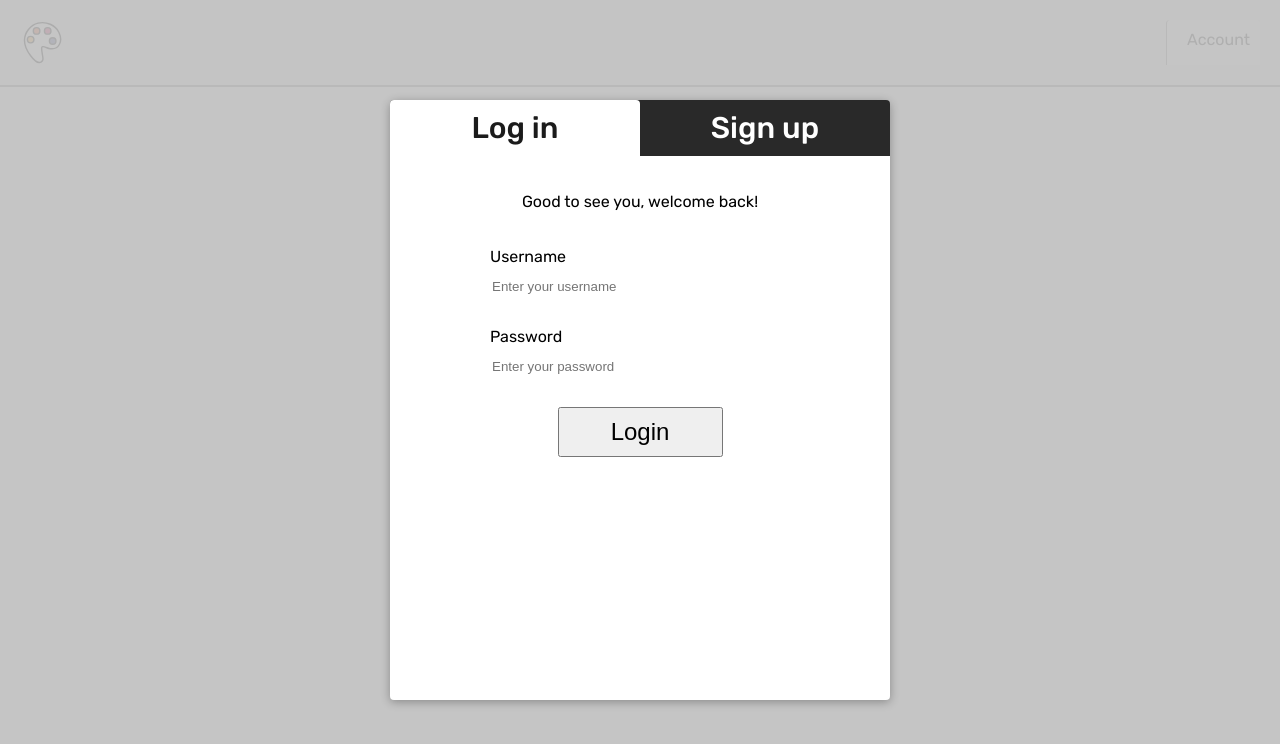
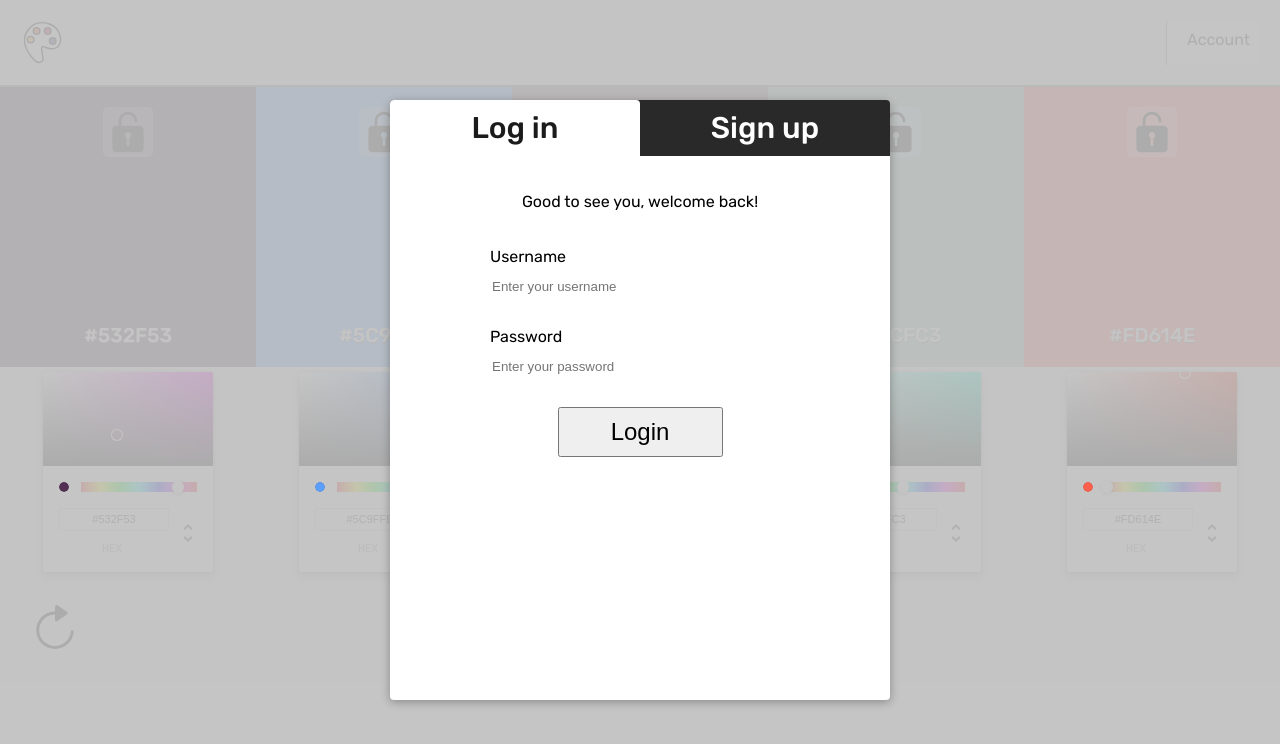
Before and after one commit to sschipke-conga/palette-producer, a React (Create React App) app: page /login in a window 1280 px wide. Shown: the top 744 px of the page. Built offline with nearby package versions, Linux system fonts and the light colour scheme.

Commit message:
Begin using redux will start on updating palettes

```diff
--- a/src/components/App/App.js
+++ b/src/components/App/App.js
@@ -3,12 +3,15 @@ import './App.scss';
 import PaletteContainer from '../PaletteContainer/PaletteContainer';
 import ProjectContainer from '../ProjectContainer/ProjectContainer';
 import Modal from '../Modal/Modal';
+import { bindActionCreators } from "redux";
+import { connect } from "react-redux";
+import { setCurrentPalette, setAllPalettes } from "../../actions/index";
 import { getUserProjects, getProjectPalettes, deletePalette, deleteProject, saveProject, savePalette, updatePalette, updateProject } from '../../util/apiCalls';
 import Nav from '../Nav/Nav'
 import { Route } from 'react-router-dom';
 
 
-class App extends Component {
+export class App extends Component {
   constructor() {
     super();
     this.state = {
@@ -115,11 +118,21 @@ class App extends Component {
   render() {
     return (
       <main className="App">
-        <Nav />
         <Route
           path="/(login|signup)"
           render={() => (
+            <div>
+              <Nav />
             <Modal loadProjects={this.loadUserProjectsAndPalettes} />
+                          <PaletteContainer
+                userID={this.state.userID}
+                currentPalette={this.state.currentPalette}
+                handleChange={this.handleChange}
+                projectName={this.state.projectName}
+                paletteName={this.state.paletteName}
+                save={this.save}
+              />
+            </div>
           )}
         />
         <Route
@@ -127,16 +140,16 @@ class App extends Component {
           path="/"
           render={() => (
             <div>
+              <Nav />
               <PaletteContainer
                 userID={this.state.userID}
-                currentProject={this.state.currentProject}
                 currentPalette={this.state.currentPalette}
                 handleChange={this.handleChange}
                 projectName={this.state.projectName}
                 paletteName={this.state.paletteName}
                 save={this.save}
               />
-              {this.state.userID && (
+              {/* {this.state.userID && (
                 <ProjectContainer
                   projects={this.state.projects}
                   palettes={this.state.palettes}
@@ -144,7 +157,7 @@ class App extends Component {
                   removePalette={this.removePalette}
                   removeProject={this.removeProject}
                 />
-              )}
+              )} */}
             </div>
           )}
         />
@@ -153,7 +166,19 @@ class App extends Component {
   }
 }
 
-export default App;
+export const mapDispatchToProps = dispatch =>
+  bindActionCreators(
+    {
+      setCurrentPalette
+    },
+    dispatch
+  );
+
+  export const mapStateToProps = state => ({
+    currentPalette: state.currentPalette
+  });
+
+export default connect(mapStateToProps, mapDispatchToProps)(App);
 
 App.propTypes = {
 
--- a/src/components/ColorCard/ColorCard.js
+++ b/src/components/ColorCard/ColorCard.js
@@ -21,8 +21,11 @@ export class ColorCard extends Component {
   }
 
   changeColor = (hexCode) => {
-    const updatedPalette = this.props.currentPalette;
-    const { color, index, setCurrentPalette } = this.props;
+    const { color, index, isLocked, currentPalette, setCurrentPalette } = this.props;
+    if(isLocked) {
+      return false
+    }
+    const updatedPalette = currentPalette;
     updatedPalette[index].hexCode = hexCode
     setCurrentPalette(updatedPalette);
   }
@@ -41,7 +44,10 @@ export class ColorCard extends Component {
         <p className='hex'>{this.props.color}</p>
       </div>
       <div className='picker-container'>
+        {isLocked ?
+        null :
         <ChromePicker className='color-picker' disableAlpha={true} width={170} color={color} onChange={({ hex }) => this.changeColor(hex)} />
+        }
       </div>
     </div >
   )
--- a/src/components/ColorCard/ColorCard.scss
+++ b/src/components/ColorCard/ColorCard.scss
@@ -6,13 +6,19 @@
 
 .color {
   position: relative;
+  display: flex;
+  flex-direction: column;
+  justify-content: space-between;
   height: 30vh;
   padding: 20px;
 }
 
 .lock {
   cursor: pointer;
+  background-color: rgba(244, 244, 244, 0.3);
+  border-radius: 5px;
   height: 50px;
+  margin: 0 auto;
   width: 50px;
 }
 
@@ -33,6 +39,7 @@
   justify-content: center;
   margin-top: 5px;
   width: 100%;
+  min-height: 12.5em;
 }
 
 .color-picker {
--- a/src/components/PaletteCard/PaletteCard.js
+++ b/src/components/PaletteCard/PaletteCard.js
@@ -19,7 +19,7 @@ export const PaletteCard = ({ select, project, palette, removePalette }) => {
 
   return (
     <div className="PaletteCard-div">
-      {palette.name && <h4 className="paletteCard-header">{palette.name}</h4>}
+      <h4 className="paletteCard-header">{palette.name}</h4>
       <div
         className="PaletteCard"
         id={palette.id}
--- a/src/components/PaletteContainer/PaletteContainer.js
+++ b/src/components/PaletteContainer/PaletteContainer.js
@@ -10,12 +10,6 @@ import {setCurrentPalette} from '../../actions/index'
 import ColorCard from '../ColorCard/ColorCard';
 
 export class PaletteContainer extends Component {
-  constructor({ userID, currentProject, currentPalette, save }) {
-    super();
-    this.state = {
-      userID,
-    };
-  }
 
   // componentDidMount = () => {
   //   const { color1, color2, color3, color4, color5 } = this.state
@@ -60,34 +54,19 @@ export class PaletteContainer extends Component {
   //   }
   // }
 
-  changeColor = (colorN, hexCode) => {
-    this.setState({
-      [colorN]: {
-        hexCode,
-        isLocked: false
+  randomizePalette = () => {
+    const {setCurrentPalette, currentPalette} = this.props;
+    const updatedPalette = currentPalette.map(item => {
+      if(!item.isLocked) {
+        item.hexCode = generateRandomHex()
       }
+      return item
     })
+    console.log('random')
+    setCurrentPalette(updatedPalette)
   }
 
-  randomizePalette = () => {
-    const {setCurrentPalette} = this.props;
-    // const currentPalette = this.props
-    // setCurrentPalette({})
-    // for (let parameter of ["color1", "color2", "color3", "color4", "color5"]) {
-    //   if (!this.state[parameter].isLocked) {
-    //     this.setState({
-    //       [parameter]: {
-    //         hexCode: generateRandomHex(),
-    //         isLocked: false
-    //       }
-    //     })
-    //   }
-    // }
-
-
-  }
-
-  displayPalettes = colors => {
+  displayPalettes = () => {
     const {currentPalette} = this.props
     return currentPalette.map((color, index) => {
       return (
@@ -107,16 +86,10 @@ export class PaletteContainer extends Component {
     return (
       <main className="PaletteContainer">
         <section className="PaletteContainer-section">
-          {this.displayPalettes([
-            this.state.color1,
-            this.state.color2,
-            this.state.color3,
-            this.state.color4,
-            this.state.color5
-          ])}
+          {this.displayPalettes()}
         </section>
         <header className="PaleteContainer-header">
-          <div className="PaleteContainer-names">
+          {/* <div className="PaleteContainer-names">
             <input
               type="text"
               className="project-name"
@@ -133,24 +106,15 @@ export class PaletteContainer extends Component {
               placeholder="Enter new palette name"
               onChange={this.props.handleChange}
             />
-          </div>
+          </div> */}
           <div className="icon-container">
             <IoIosRefresh
               className="randomize-icon"
               onClick={this.randomizePalette}
             />
-            <IoMdSave
+            {/* <IoMdSave
               className="save-icon"
-              onClick={() =>
-                this.props.save({
-                  color1: this.state.color1.hexCode,
-                  color2: this.state.color2.hexCode,
-                  color3: this.state.color3.hexCode,
-                  color4: this.state.color4.hexCode,
-                  color5: this.state.color5.hexCode
-                })
-              }
-            />
+            /> */}
           </div>
         </header>
       </main>
--- a/src/components/ProjectCard/ProjectCard.scss
+++ b/src/components/ProjectCard/ProjectCard.scss
@@ -15,10 +15,9 @@
   border: 2px black solid;
   cursor: pointer;
   display: flex;
-  height: 200px;
   justify-content: center;
   margin-left: 20px;
-  width: 200px;
+  // width: 200px;
   &:hover {
     background: rgb(194, 194, 194);
   }
@@ -40,9 +39,9 @@
   background: rgb(244, 244, 244);
   border-radius: 5px;
   cursor: pointer;
-  height: 50px;
+  font-size: 1em;
   margin-left: 22px;
-  width: 50px;
+  width: 25%;
   &:hover {
     opacity: 0.5;
   }
--- a/src/components/ProjectContainer/ProjectContainer.js
+++ b/src/components/ProjectContainer/ProjectContainer.js
@@ -27,9 +27,9 @@ export const ProjectContainer = ({ select, projects, palettes, removePalette, re
       <h4 className='no-projects'>Get started by adding a palette to your first project!</h4>
       <p className='explanation'>Once you've made a palette, double click it to select it.</p>
       </>)}
-      {projects.length !== 0 && <div className='add-project-container' onClick={() => select({name: ''}, {name: ''})}>
-        <IoIosAddCircleOutline className='add-project-icon' />
-      </div>}
+      {projects.length !== 0 && <button className='add-project-container' onClick={() => select({name: ''}, {name: ''})}>
+        Create a new project
+      </button>}
       {displayProjects}
     </div >
   )
--- a/src/components/ProjectContainer/ProjectContainer.scss
+++ b/src/components/ProjectContainer/ProjectContainer.scss
@@ -15,7 +15,7 @@
   display: flex;
   height: 100px;
   justify-content: center;
-  margin: 20px;
+  margin: 10px auto;
   &:hover {
     background: rgb(194, 194, 194);
   }
--- /dev/null
+++ b/src/reducers/allPalettes.js
@@ -0,0 +1,10 @@
+const allPalettes = (state = [], action) => {
+  switch (action.type) {
+    case "SET_PALETTES":
+      return [...action.allPalettes];
+    default:
+      return state;
+  }
+};
+
+export default allPalettes;
--- a/src/reducers/index.js
+++ b/src/reducers/index.js
@@ -1,8 +1,10 @@
 import { combineReducers } from 'redux';
 import user from './user'
 import currentPalette from './currentPalette'
+import allPalettes from './allPalettes'
 
 const rootReducer = combineReducers({
+  allPalettes,
   user,
   currentPalette
 });
--- a/src/reducers/user.js
+++ b/src/reducers/user.js
@@ -2,6 +2,8 @@ const user = (state = null, action) => {
   switch (action.type) {
     case 'SET_USER':
       return action.user;
+    case 'CLEAR_USER':
+      return null
     default:
       return state;
   }
```
